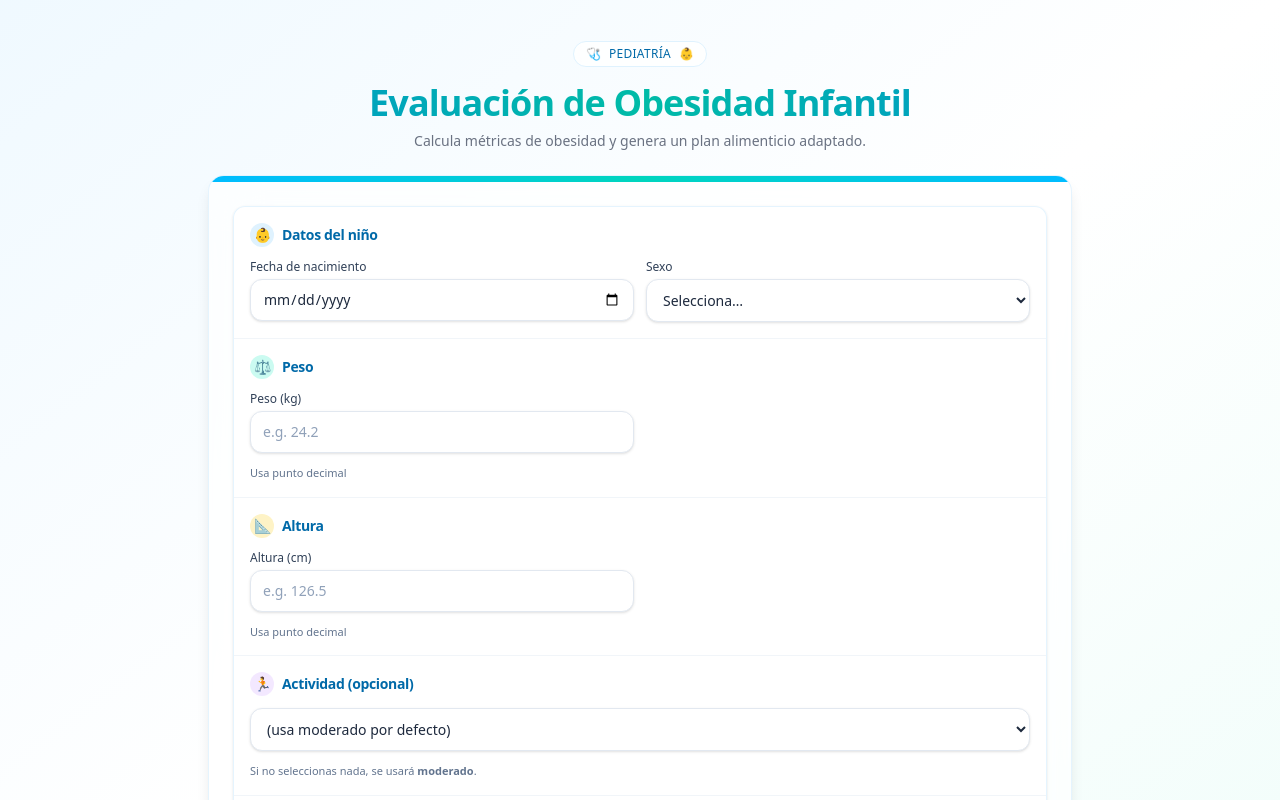
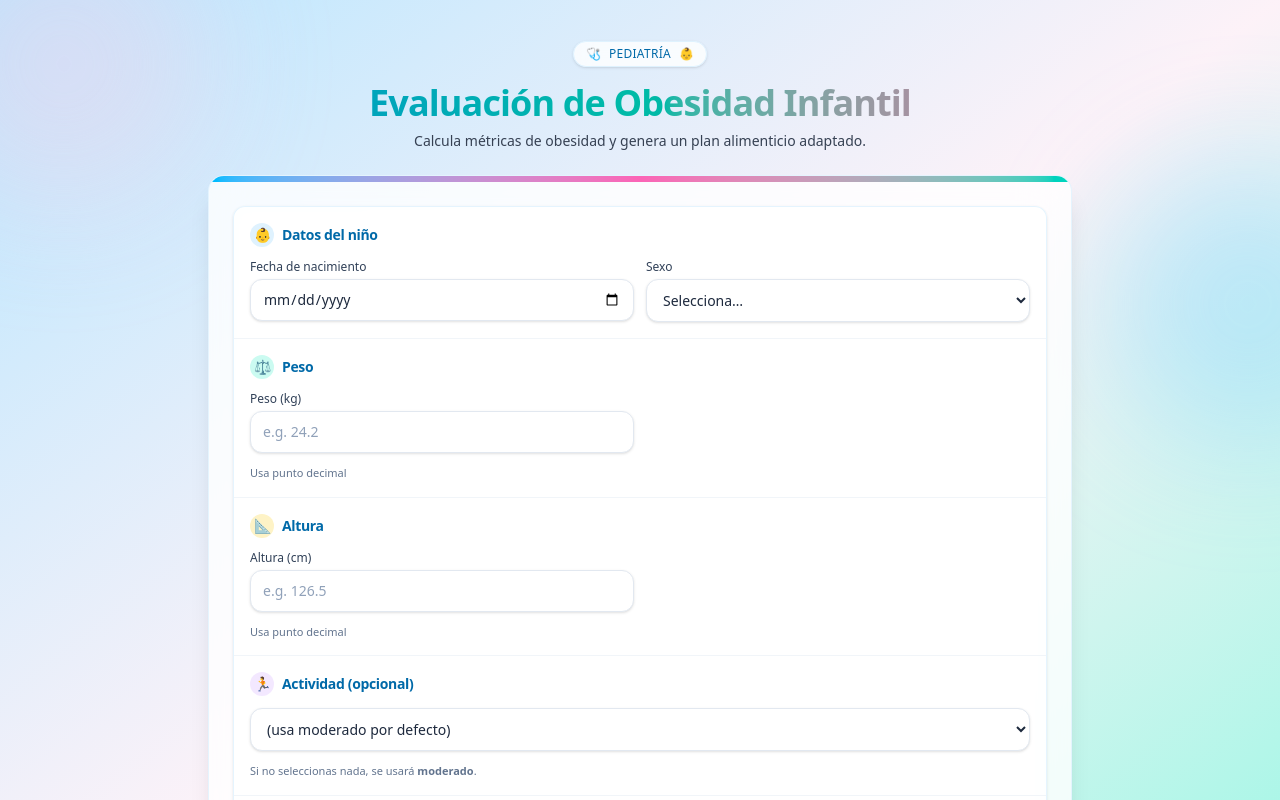
Before and after one commit to manursutil/obesity, a React (Vite) app in the folder frontend/: page / in a window 1280 px wide. Shown: the top 800 px of the page. Built offline with nearby package versions, Linux system fonts and the light colour scheme.

Commit message:
changed background style

```diff
--- a/frontend/src/App.jsx
+++ b/frontend/src/App.jsx
@@ -6,7 +6,7 @@ import MealPlanViewer from "./components/MealPlanViewer";
 const App = () => {
   const [results, setResults] = useState(null);
   const [mealplan, setMealplan] = useState(null);
-  const [view, setView] = useState("form"); // "form" | "results"
+  const [view, setView] = useState("form");
 
   const handleComplete = ({ results, mealplan }) => {
     setResults(results);
@@ -21,40 +21,45 @@ const App = () => {
   };
 
   return (
-    <div className="relative min-h-screen text-gray-800">
-      {/* soft pediatric bg */}
-      <div className="absolute inset-0 -z-10 bg-gradient-to-br from-sky-50 via-white to-teal-50" />
+    <div className="relative min-h-screen text-gray-800 overflow-hidden">
+      {/* vibrant pediatric background */}
+      <div className="absolute inset-0 -z-10 bg-gradient-to-br from-sky-200 via-pink-50 to-teal-200" />
+
+      {/* decorative blobs */}
+      <div className="absolute -top-20 -left-20 w-72 h-72 bg-pink-200 rounded-full opacity-30 blur-3xl animate-pulse" />
+      <div className="absolute top-40 -right-28 w-72 h-72 bg-sky-300 rounded-full opacity-30 blur-3xl animate-pulse delay-150" />
+      <div className="absolute bottom-0 left-1/3 w-96 h-96 bg-teal-200 rounded-full opacity-30 blur-3xl animate-pulse delay-300" />
 
       <header className="px-6 pt-10 pb-6 text-center">
-        <div className="inline-flex items-center gap-2 rounded-full border border-sky-100 bg-white/80 backdrop-blur px-3 py-1 text-xs">
+        <div className="inline-flex items-center gap-2 rounded-full border border-sky-100 bg-white/80 backdrop-blur px-3 py-1 text-xs shadow-sm">
           <span>🩺</span>
           <span className="uppercase tracking-wide text-sky-700">Pediatría</span>
           <span>👶</span>
         </div>
-        <h1 className="mt-4 text-3xl sm:text-4xl font-extrabold tracking-tight bg-gradient-to-r from-sky-600 via-teal-500 to-sky-600 bg-clip-text text-transparent">
+        <h1 className="mt-4 text-3xl sm:text-4xl font-extrabold tracking-tight bg-gradient-to-r from-sky-600 via-teal-500 to-pink-500 bg-clip-text text-transparent">
           Evaluación de Obesidad Infantil
         </h1>
-        <p className="mt-2 text-sm text-gray-500">
+        <p className="mt-2 text-sm text-gray-700">
           Calcula métricas de obesidad y genera un plan alimenticio adaptado.
         </p>
       </header>
 
       <main className="w-full max-w-4xl mx-auto px-4 pb-16">
         {view === "form" ? (
-          <div className="rounded-2xl border border-sky-100/80 bg-white/70 backdrop-blur-xl shadow-lg p-0 overflow-hidden">
+          <div className="rounded-2xl border border-sky-100/80 bg-white/80 backdrop-blur-xl shadow-xl p-0 overflow-hidden">
             {/* card header strip */}
-            <div className="h-1.5 bg-gradient-to-r from-sky-400 via-teal-400 to-sky-400" />
+            <div className="h-1.5 bg-gradient-to-r from-sky-400 via-pink-400 to-teal-400" />
             <div className="p-6">
               <EvaluationForm onComplete={handleComplete} />
             </div>
           </div>
         ) : (
           <div className="space-y-6">
-            <div className="rounded-2xl border border-sky-100/80 bg-white/70 backdrop-blur-xl shadow-lg p-6">
+            <div className="rounded-2xl border border-sky-100/80 bg-white/80 backdrop-blur-xl shadow-xl p-6">
               <ResultsCard results={results} />
             </div>
             {mealplan && (
-              <div className="rounded-2xl border border-sky-100/80 bg-white/70 backdrop-blur-xl shadow-lg p-6">
+              <div className="rounded-2xl border border-sky-100/80 bg-white/80 backdrop-blur-xl shadow-xl p-6">
                 <MealPlanViewer plan={mealplan} />
               </div>
             )}
```
